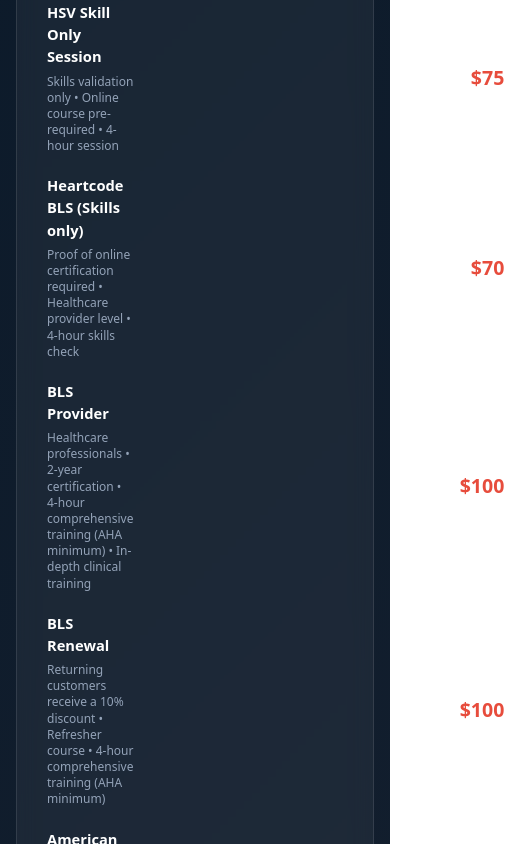
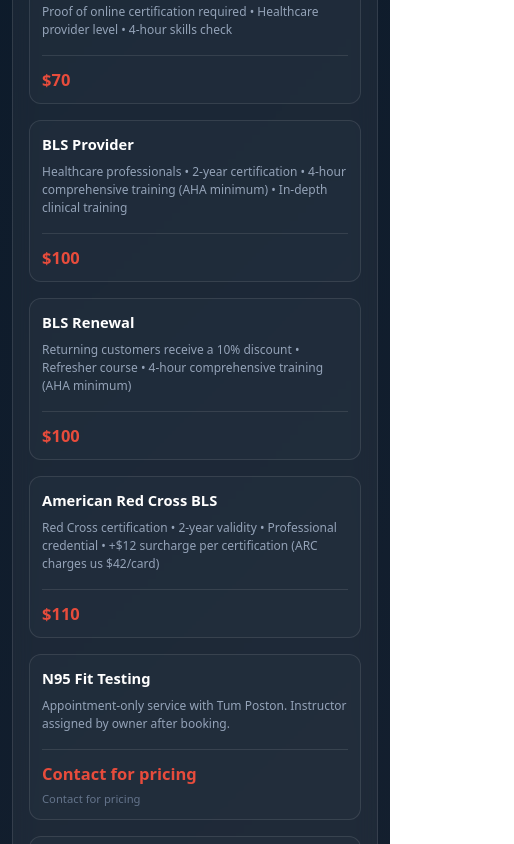
Before and after one commit to jadenmaciel/jadenmaciel.github.io, a React (Vite) app: page / in a window 390 px wide. Shown: the part 7220-8064 px from the top of the page, 514 px wide, since content can reach past the window. Built offline with nearby package versions, Linux system fonts and the light colour scheme.

Commit message:
Fix mobile layout for Courses & Pricing section - Convert table to card layout on mobile, fix text overflow for pricing CTAs, ensure proper text wrapping and prevent horizontal scrolling

```diff
--- a/src/components/Pricing.tsx
+++ b/src/components/Pricing.tsx
@@ -24,7 +24,7 @@
                 <th className={`${s.th} ${s.thLast}`}>Price</th>
               </tr>
             </thead>
-            <tbody>
+            <tbody className={s.tbody}>
               {COURSES.map((course, i) => (
                 <tr
                   key={course.code}
--- a/src/components/PricingTable.module.css
+++ b/src/components/PricingTable.module.css
@@ -61,10 +61,17 @@
   border-collapse: separate;
   border-spacing: 0;
   margin-bottom: 40px;
+  table-layout: auto;
+  word-wrap: break-word;
+  overflow-wrap: break-word;
 }
 
 .thead {
   background: rgba(231, 76, 60, 0.1);
+}
+
+.tbody {
+  /* Default styles - will be overridden on mobile */
 }
 
 .th {
@@ -91,7 +98,11 @@
 
 .trLast { border-bottom: none; }
 
-.td { padding: 10px 12px; }
+.td {
+  padding: 10px 12px;
+  word-wrap: break-word;
+  overflow-wrap: break-word;
+}
 
 .name {
   font-size: 1rem;
@@ -125,6 +136,8 @@
   color: #e74c3c;
   text-align: right;
   white-space: nowrap;
+  word-wrap: break-word;
+  overflow-wrap: break-word;
 }
 
 .priceNote {
@@ -133,6 +146,8 @@
   font-weight: 400;
   display: block;
   margin-top: 4px;
+  word-wrap: break-word;
+  overflow-wrap: break-word;
 }
 
 .cta {
@@ -223,11 +238,93 @@
 
 @media (max-width: 768px) {
   .h1 { font-size: 2rem; }
-  .card { padding: 20px; }
-  .table { font-size: 0.9rem; }
-  .th, .td { padding: 10px 10px; }
-  .name { font-size: 0.98rem; }
-  .desc { font-size: 0.8rem; }
-  .price { font-size: 1.3rem; }
-  .btn { padding: 12px 28px; font-size: 0.95rem; }
+  .card {
+    padding: 16px;
+    overflow-x: hidden;
+  }
+  .wrap {
+    padding: 36px 12px;
+    overflow-x: hidden;
+  }
+  .container {
+    overflow-x: hidden;
+    max-width: 100%;
+  }
+  .table {
+    font-size: 0.9rem;
+    display: block;
+    width: 100%;
+  }
+  .thead {
+    display: none;
+  }
+  .tbody {
+    display: block;
+    width: 100%;
+  }
+  .tr {
+    display: block;
+    width: 100%;
+    margin-bottom: 16px;
+    border: 1px solid rgba(255, 255, 255, 0.1);
+    border-radius: 12px;
+    padding: 12px;
+    background: rgba(255, 255, 255, 0.02);
+    border-bottom: 1px solid rgba(255, 255, 255, 0.1);
+  }
+  .tr:hover {
+    background: rgba(231, 76, 60, 0.05);
+    transform: none;
+  }
+  .trLast {
+    border-bottom: 1px solid rgba(255, 255, 255, 0.1);
+    margin-bottom: 0;
+  }
+  .td {
+    display: block;
+    width: 100%;
+    padding: 8px 0;
+    text-align: left;
+    border: none;
+    max-width: 100%;
+  }
+  .td:first-child {
+    padding-top: 0;
+  }
+  .td:last-child {
+    padding-bottom: 0;
+    border-top: 1px solid rgba(255, 255, 255, 0.1);
+    margin-top: 8px;
+    padding-top: 12px;
+  }
+  .name {
+    font-size: 0.98rem;
+    margin-bottom: 8px;
+  }
+  .desc {
+    font-size: 0.8rem;
+    line-height: 1.5;
+  }
+  .price {
+    font-size: 1.1rem;
+    text-align: left;
+    white-space: normal;
+    word-break: break-word;
+    line-height: 1.4;
+  }
+  .priceNote {
+    font-size: 0.75rem;
+    margin-top: 6px;
+    line-height: 1.4;
+  }
+  .btn {
+    padding: 12px 28px;
+    font-size: 0.95rem;
+  }
+  .stats {
+    gap: 30px;
+  }
+  .statNum {
+    font-size: 1.5rem;
+  }
 }
```
